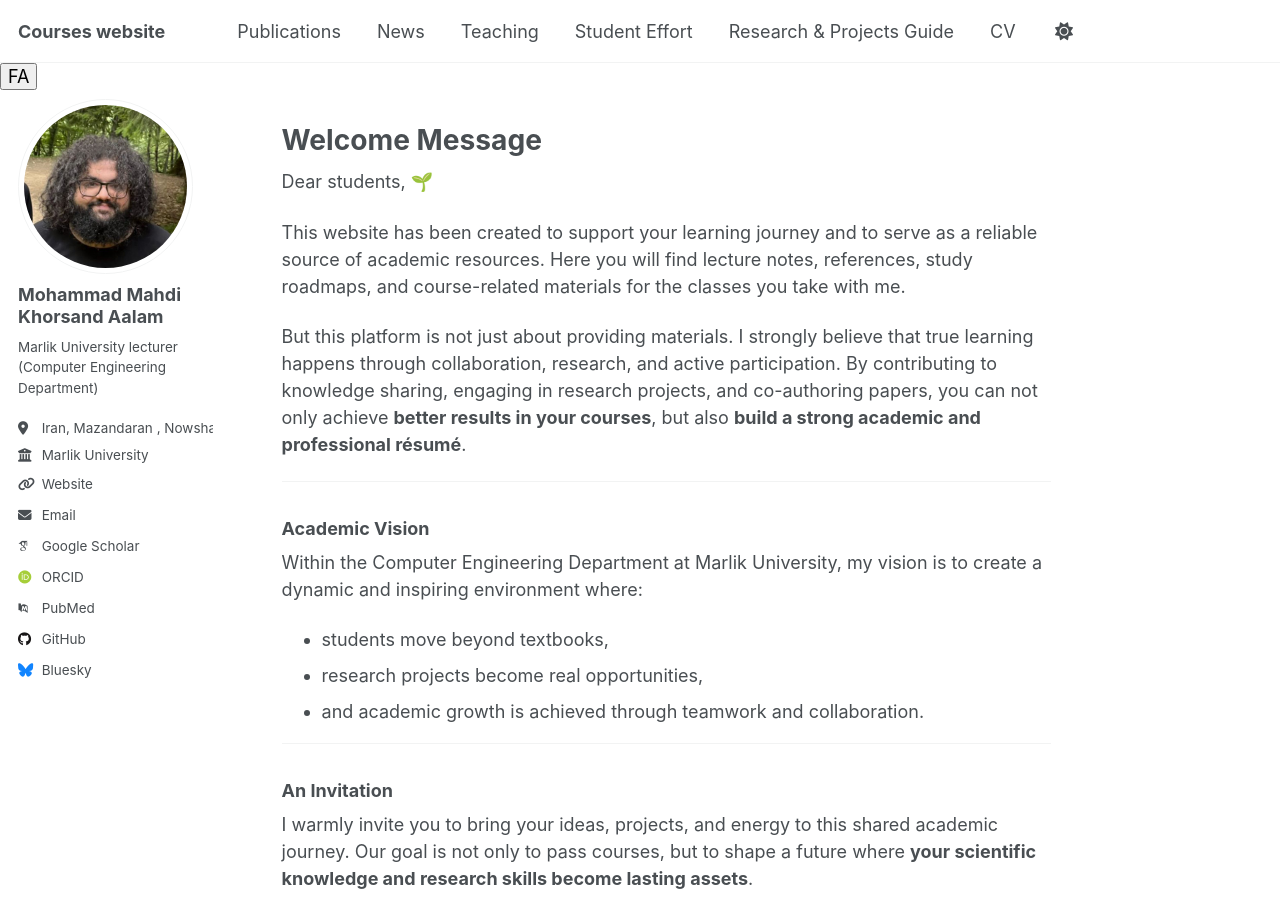
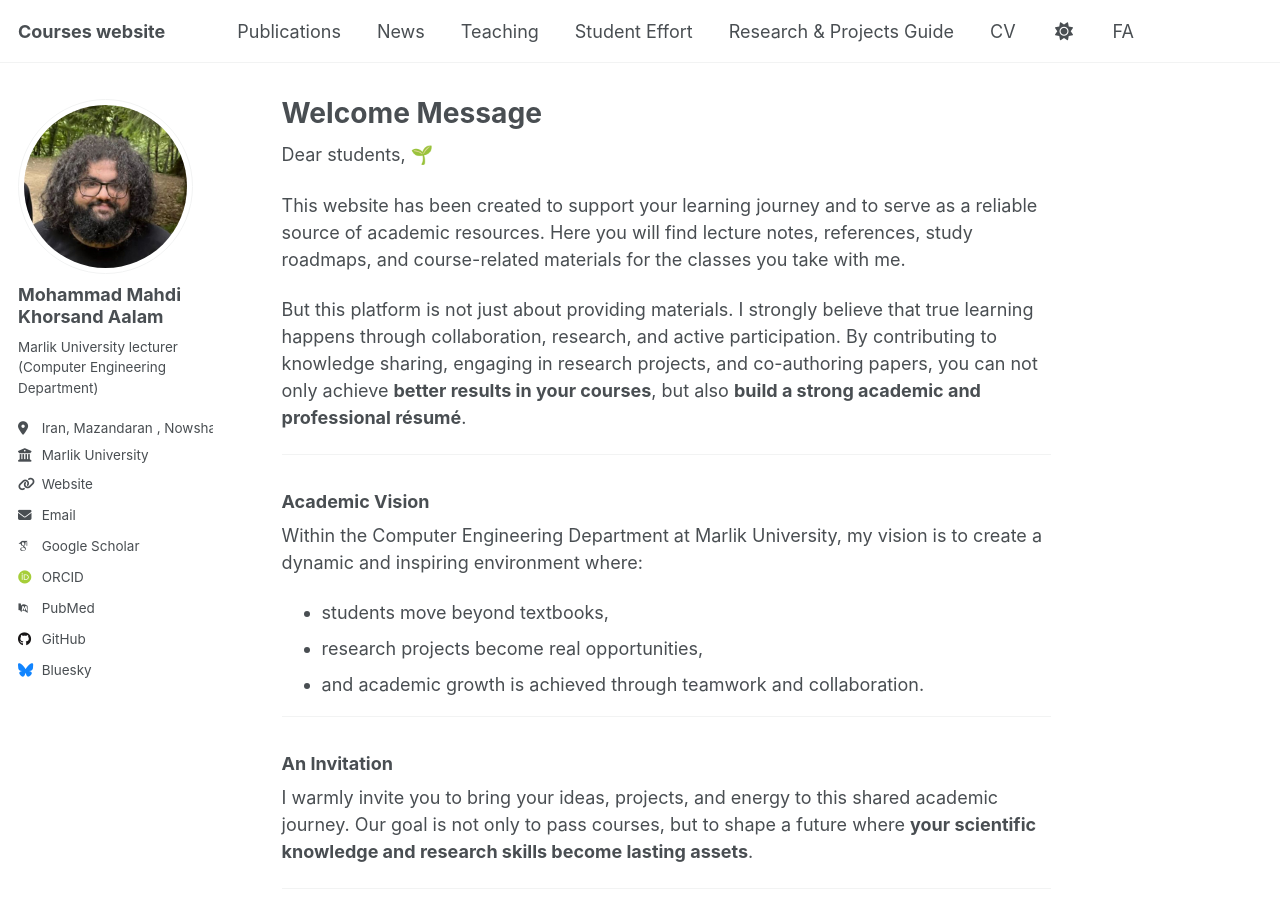
Before and after one commit to OOiiOOiiOO/OOiiOOiiOO.github.io, a Jekyll site: the page built from _pages/about.md, in a window 1280 px wide and 900 px high. Built offline with Jekyll 4.4.1, drawn with Linux system fonts in a browser that asks for light colours; some web fonts are replaced; a script that is not in the unit is left out.

Commit message:
Update masthead.html

```diff
--- a/_includes/masthead.html
+++ b/_includes/masthead.html
@@ -6,17 +6,31 @@
       <nav id="site-nav" class="greedy-nav">
         <button><div class="navicon"></div></button>
         <ul class="visible-links">
-          <li class="masthead__menu-item masthead__menu-item--lg persist"><a href="{{ base_path }}/">{{ site.title }}</a></li>
+          <li class="masthead__menu-item masthead__menu-item--lg persist">
+            <a href="{{ base_path }}/">{{ site.title }}</a>
+          </li>
+
           {% for link in site.data.navigation.main %}
             {% if link.url contains 'http' %}
               {% assign domain = '' %}
             {% else %}
               {% assign domain = base_path %}
             {% endif %}
-            <li class="masthead__menu-item"><a href="{{ domain }}{{ link.url }}">{{ link.title }}</a></li>
+            <li class="masthead__menu-item">
+              <a href="{{ domain }}{{ link.url }}">{{ link.title }}</a>
+            </li>
           {% endfor %}
+
+          <!-- دکمه دارک مود -->
           <li id="theme-toggle" class="masthead__menu-item persist tail">
-            <a role="button" aria-labelledby="theme-icon"><i id="theme-icon" class="fa-solid fa-sun" aria-hidden="true" title="toggle theme"></i></a>
+            <a role="button" aria-labelledby="theme-icon">
+              <i id="theme-icon" class="fa-solid fa-sun" aria-hidden="true" title="toggle theme"></i>
+            </a>
+          </li>
+
+          <!-- دکمه تغییر زبان -->
+          <li id="lang-toggle" class="masthead__menu-item persist tail">
+            <a role="button" id="lang-switch" class="lang-switch-btn">FA</a>
           </li>
         </ul>
         <ul class="hidden-links hidden"></ul>
@@ -24,5 +38,3 @@
     </div>
   </div>
 </div>
-
-<button id="lang-switch" class="lang-switch-btn">FA</button>
```
